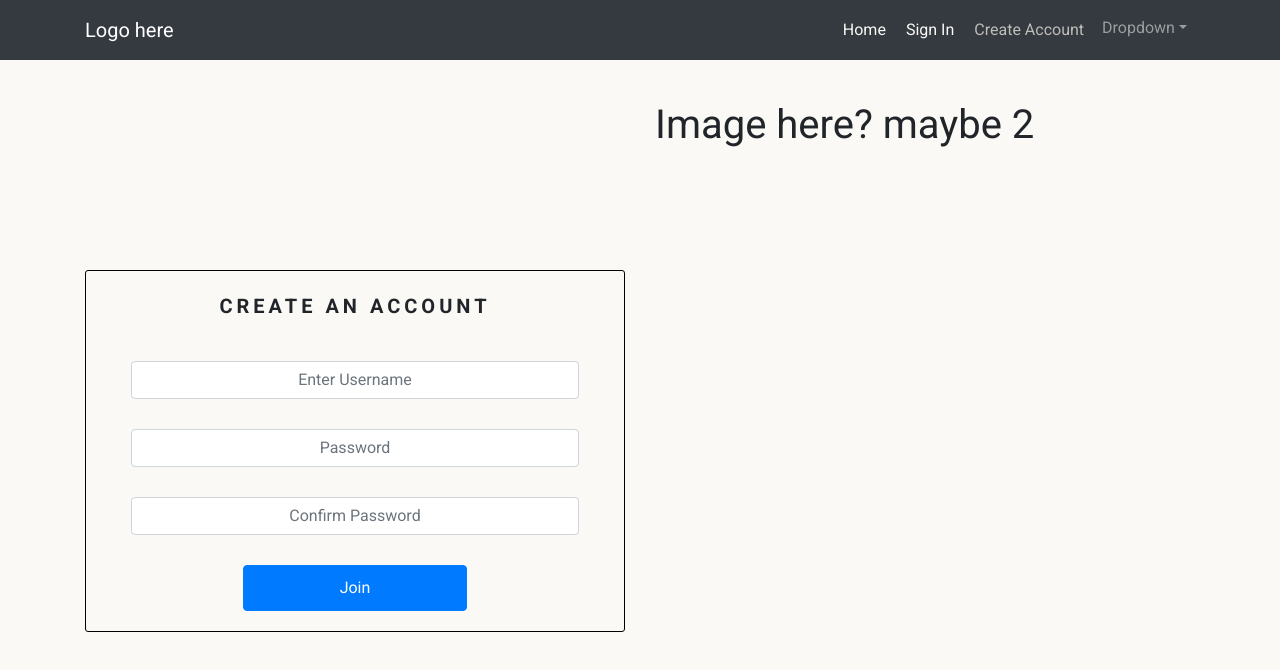
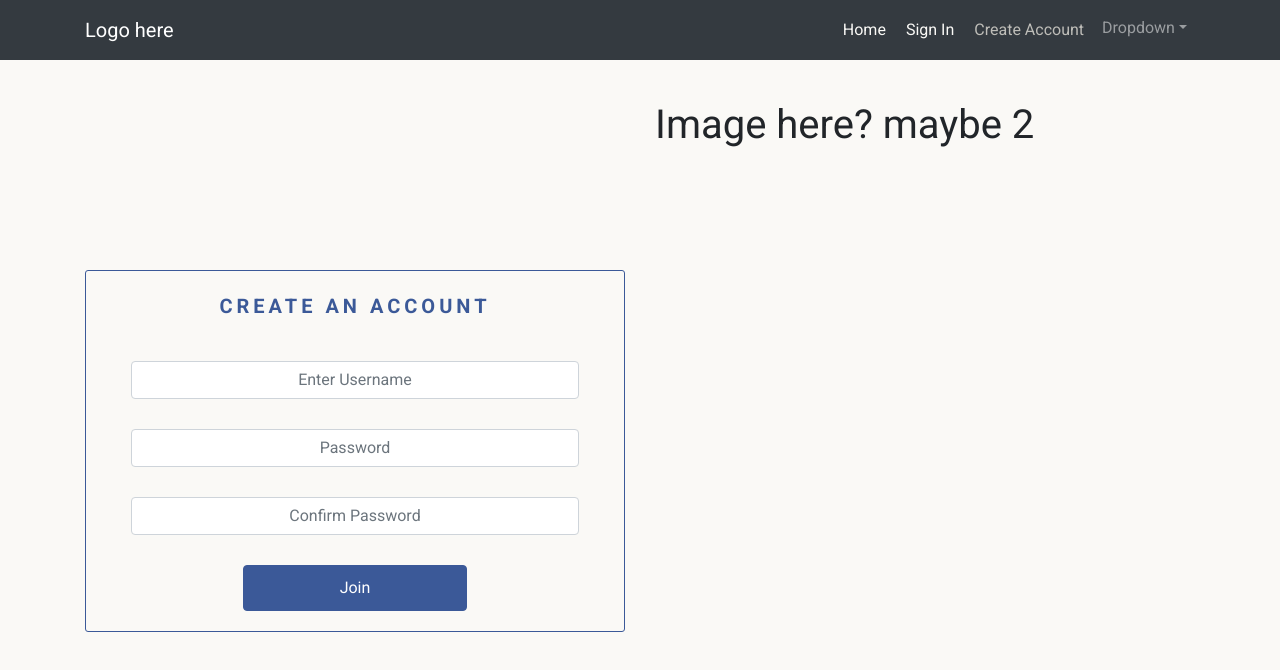
Before and after one commit to dantaylor28/polaroid-social-media-frontend, a React (Create React App) app: page /create/account in a window 1280 px wide. Shown: the top 670 px of the page. Built offline with nearby package versions, Linux system fonts and the light colour scheme.

Commit message:
Add test colors to sign up form

```diff
--- a/src/styles/Button.module.css
+++ b/src/styles/Button.module.css
@@ -4,4 +4,14 @@
     width: 45%;
     margin: auto;
     padding: 10px 0px;
+    color: white;
+    background-color: #3b5998;
+    border-color: #3b5998;
 }
+
+.Button:hover {
+    cursor: pointer;
+    color: #3b5998;
+    background-color: #dfe3ee;
+    border-color: #3b5998;
+}
--- a/src/styles/CreateAccountForm.module.css
+++ b/src/styles/CreateAccountForm.module.css
@@ -3,13 +3,14 @@
 }
 
 .Form {
-    border: 1px solid black;
+    border: 1px solid #3b5998;
     border-radius: 3px;
     padding: 20px;
 }
 
 .Heading {
     text-align: center;
+    color: #3b5998;
     margin-bottom: 40px;
     font-weight: bold;
     font-size: 20px;
```
